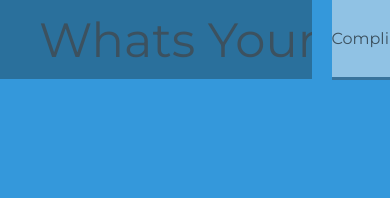
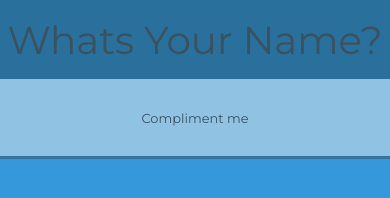
Before and after one commit to Ajhandler/ComplimentsPls, a plain HTML site: page index.html in a window 390 px wide. Drawn offline with nearby package versions, Linux system fonts and the light colour scheme.

Commit message:
add responsive styles

```diff
--- a/css/style.css
+++ b/css/style.css
@@ -11,6 +11,8 @@ textarea, button, input {
 body, html{
 	height: 100%;
 	width: 100%;
+	font-size: 100%;
+
 }
 body{
 	background: rgba(52,152,219,1);
@@ -84,6 +86,8 @@ body{
 	color:rgba(60,81,95,1);
 	padding-left: 10%;
 	font-size: 3em;
+
+
 	/*border-bottom: 1px solid rgb(60,81,95);
 	border-right: 1px solid rgb(60,81,95);;*/
 
@@ -119,3 +123,26 @@ body{
 #submit:active{
 	box-shadow: none;
 }
+
+
+@media screen and (max-width: 900px){
+	body,html{
+		font-size: 90%;
+		overflow-x: hidden;
+	}
+
+	#name{
+		width: 100%;
+		padding: 0;
+		text-align: center;
+	}
+
+	#submit{
+		position: static;
+		width: 100%;
+	}
+	.instructions, .Noname{
+		width: 100%;
+		height: 300px;
+	}
+}
```
